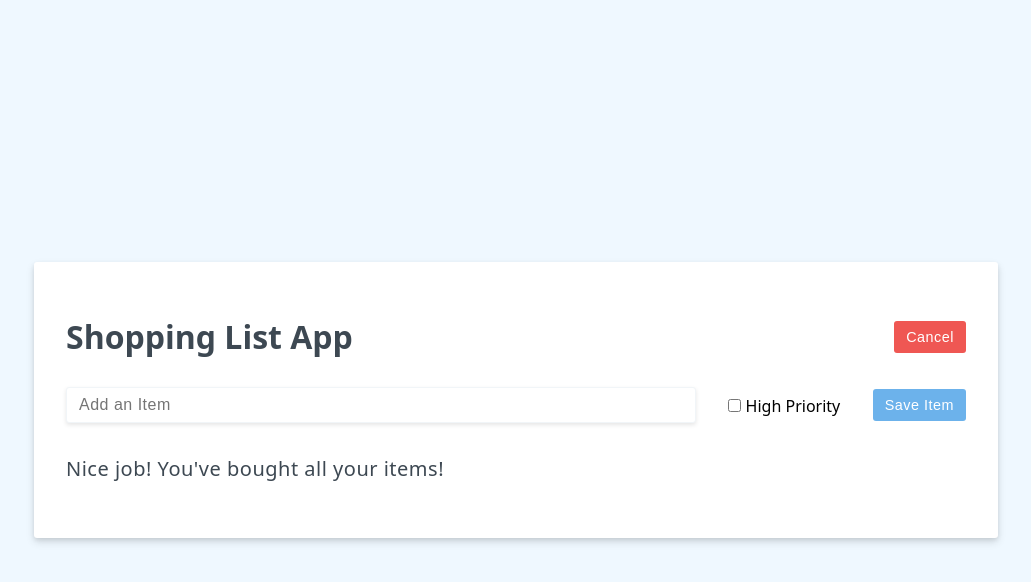
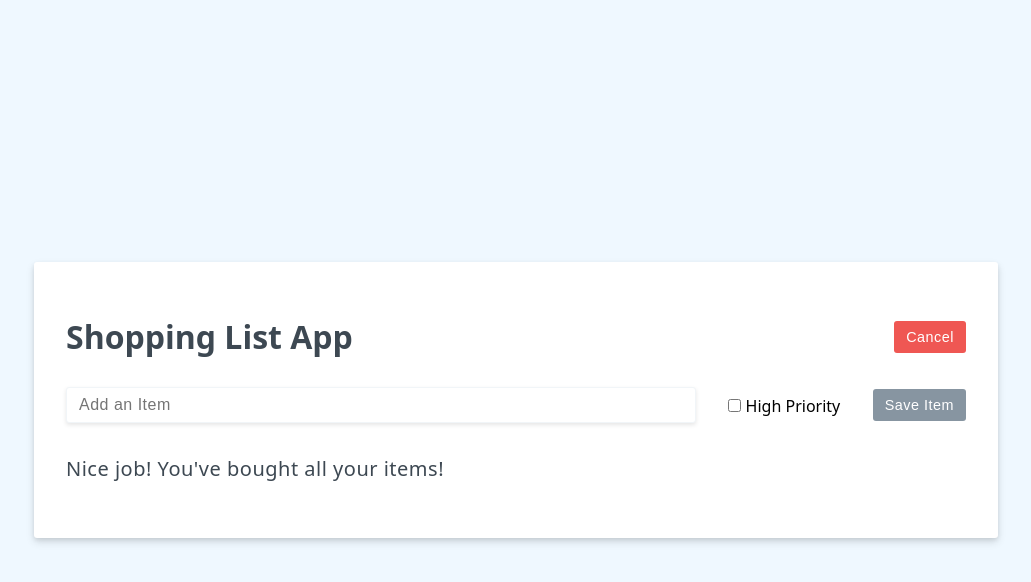
Before and after one commit to kjo1/vue-school, a plain HTML site: page fundamentals/index.html in a window 1280 px wide. Both pictures are taken after a click on the button "Add Item". Shown: the whole page, without its empty margins (124-1155 px from the left). Drawn offline with nearby package versions, Linux system fonts and the light colour scheme.

Commit message:
HTML Attribute Binding

```diff
--- a/fundamentals/index.html
+++ b/fundamentals/index.html
@@ -24,7 +24,8 @@
         <input type="checkbox" v-model="newItemHighPriority">
         High Priority
       </label>
-      <button @click="saveItem" class="btn btn-primary">
+      <button :disabled="newItem.length < 5 " @click="saveItem"
+        class="btn btn-primary">
         Save Item
       </button>
     </div>
```
